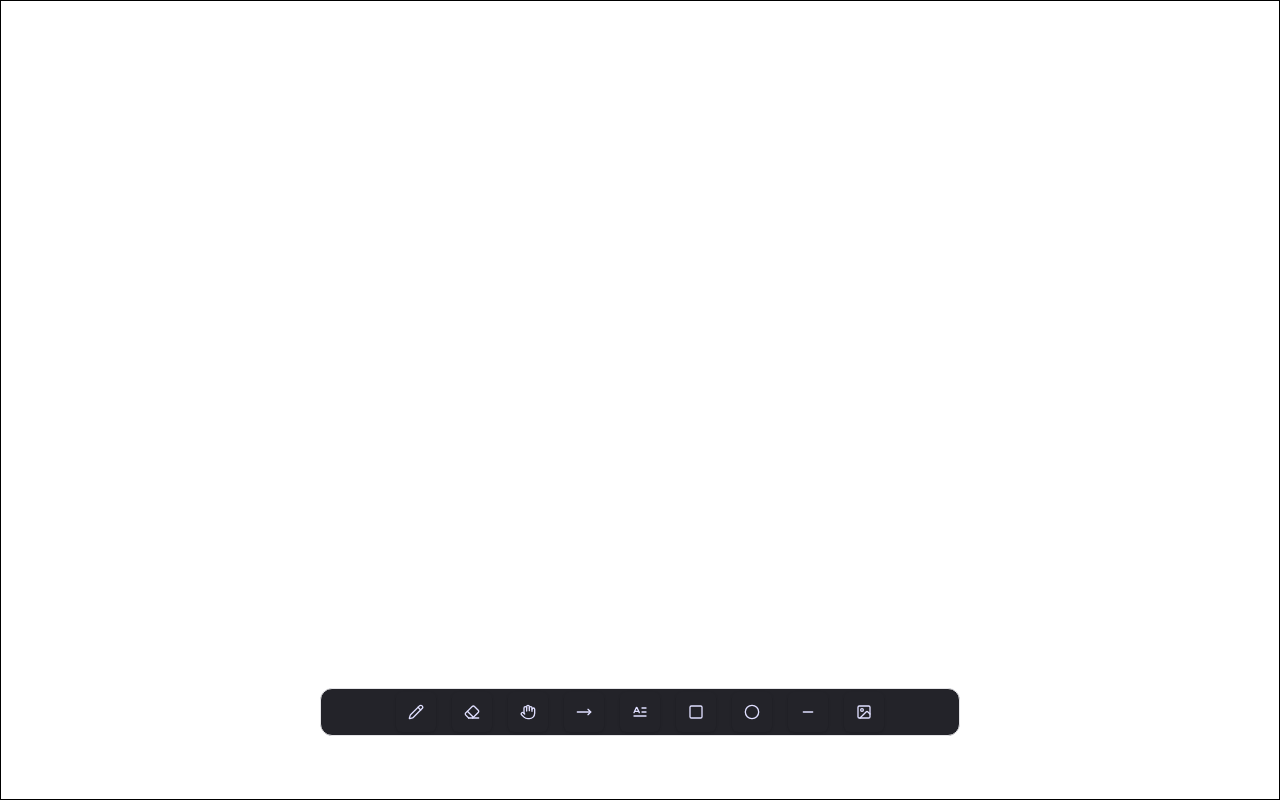
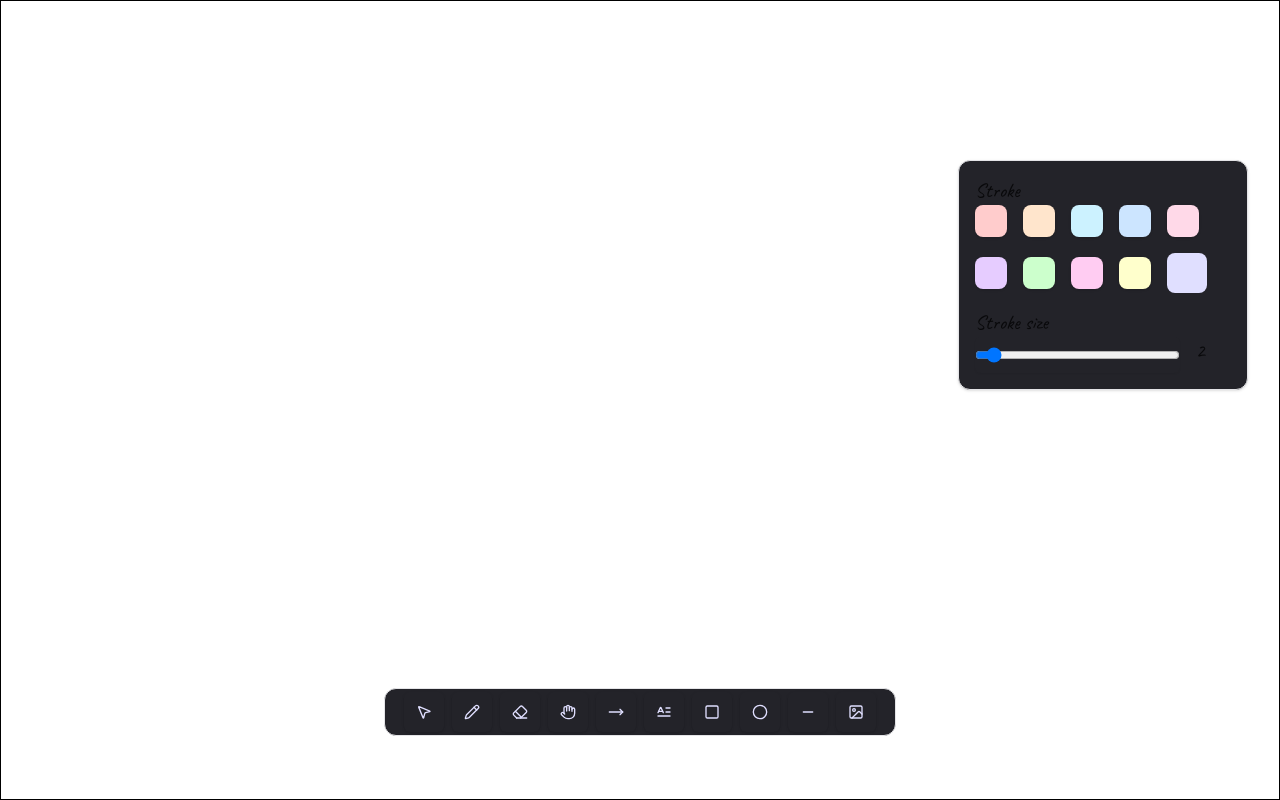
Before and after one commit to Bimesh27/Draw-Me, a Next.js app: page / in a window 1280 px wide. Built offline with nearby package versions, Linux system fonts and the light colour scheme.

Commit message:
add color picker and strokeWidth

```diff
--- a/package.json
+++ b/package.json
@@ -10,6 +10,7 @@
   },
   "dependencies": {
     "@radix-ui/react-dropdown-menu": "^2.1.4",
+    "@radix-ui/react-separator": "^1.1.1",
     "@radix-ui/react-slot": "^1.1.1",
     "class-variance-authority": "^0.7.1",
     "clsx": "^2.1.1",
--- a/src/app/page.tsx
+++ b/src/app/page.tsx
@@ -5,7 +5,6 @@ export default function Home() {
     <div className="w-full max-h-screen flex justify-center">
       {/* <Menu /> */}
       <Canvas />
-
     </div>
   );
 }
--- a/src/components/Canvas.tsx
+++ b/src/components/Canvas.tsx
@@ -2,6 +2,8 @@
 
 import React, { useRef, useState, useEffect } from "react";
 import Tools from "./Tools";
+import ToolsDetails from "./ToolsDetails";
+import { defaultColor } from "@/constants";
 
 const DrawingCanvas: React.FC = () => {
   const canvasRef = useRef<HTMLCanvasElement | null>(null);
@@ -9,6 +11,8 @@ const DrawingCanvas: React.FC = () => {
   const [startPoint, setStartPoint] = useState<{ x: number; y: number } | null>(
     null
   );
+  const [strokeSize, setStrokeSize] = useState<number>(2);
+  const [strokeColor, setStrokeColor] = useState<string>(defaultColor);
 
   const scale = window.devicePixelRatio * 3; // Adjust the scaling factor for higher DPI
 
@@ -72,8 +76,8 @@ const DrawingCanvas: React.FC = () => {
     const context = canvas.getContext("2d");
 
     // Set brush size and color dynamically
-    context!.lineWidth = 3;
-    context!.strokeStyle = "white";
+    context!.lineWidth = strokeSize;
+    context!.strokeStyle = strokeColor;
     context!.lineCap = "round"; // Smooth lines
 
     context?.beginPath();
@@ -108,6 +112,12 @@ const DrawingCanvas: React.FC = () => {
         onTouchCancel={handleEnd}
       />
       <Tools />
+      <ToolsDetails
+        strokeSize={strokeSize}
+        setStrokeSize={setStrokeSize}
+        strokeColor={strokeColor}
+        setStrokeColor={setStrokeColor}
+      />
     </div>
   );
 };
--- a/src/components/Tools.tsx
+++ b/src/components/Tools.tsx
@@ -4,8 +4,8 @@ import React from "react";
 
 const Tools = () => {
   return (
-    <div className="h-12 min-w-[40rem] bg-[#232329] rounded-xl border z-50 absolute bottom-16  max-sm:min-w-[20rem] max-md:min-w-[30rem]">
-      <div className="flex space-x-4 justify-center items-center w-full h-full hover:cursor-pointer">
+    <div className="h-12 min-w-[32rem] bg-[#232329] rounded-xl border z-50 absolute bottom-16  max-sm:min-w-[20rem] max-md:min-w-[30rem]">
+      <div className="flex space-x-2 justify-center items-center w-full h-full hover:cursor-pointer">
         {toolsItems.map((tool) => (
           <Button
             className="px-3 py-5 bg-transparent hover:bg-[#38383f]"
--- /dev/null
+++ b/src/components/ToolsDetails.tsx
@@ -0,0 +1,85 @@
+"use client";
+
+import React, { SetStateAction, useRef } from "react";
+import { Card } from "./ui/card";
+import { colorSample } from "@/constants";
+import { cn } from "@/lib/utils";
+import { Button } from "./ui/button";
+import { Input } from "./ui/input";
+import { Separator } from "./ui/separator";
+
+interface Props {
+  strokeSize: number;
+  strokeColor: string;
+  setStrokeSize: React.Dispatch<SetStateAction<number>>;
+  setStrokeColor: React.Dispatch<SetStateAction<string>>;
+}
+
+const ToolsDetails = ({
+  strokeSize,
+  setStrokeSize,
+  strokeColor,
+  setStrokeColor,
+}: Props) => {
+  const colorPickerRef = useRef<HTMLInputElement | null>(null);
+
+  return (
+    <Card className="w-[290px] absolute right-8 top-40 bg-[#232329] flex justify-center flex-col p-4">
+      <section>
+        <span className="text-xl">Stroke</span>
+        <div className="flex gap-4 flex-wrap justify-start items-center">
+          {colorSample.map((c, idx) => (
+            <div
+              key={idx}
+              className={cn(
+                "flex items-center justify-center rounded-md ",
+                strokeColor === c ? "bg-black" : ""
+              )}
+            >
+              <Button
+                className={cn(
+                  "size-8 rounded-lg hover:cursor-pointer p-0 hover:scale-105 transition-all"
+                )}
+                style={{ backgroundColor: c }}
+                onClick={() => setStrokeColor(c)}
+              ></Button>
+            </div>
+          ))}
+
+          <button
+            className={`size-10 rounded-lg hover:cursor-pointer p-0 hover:scale-105 transition-all`}
+            style={{ backgroundColor: strokeColor }}
+            onClick={() => colorPickerRef?.current?.click()}
+          ></button>
+          <Input
+            type="color"
+            className=" top-12 right-0  scale-0"
+            style={{
+              position: "absolute",
+              top: "50px", // Adjust the top position
+              left: "50px", // Adjust the left position
+              zIndex: 1000, // Ensure it is above other elements
+            }}
+            ref={colorPickerRef}
+            onChange={(e) => setStrokeColor(e.target.value)}
+          />
+        </div>
+      </section>
+      <section className="mt-4 text-xl">
+        <span>Stroke size</span>
+        <div className="flex space-x-4">
+          <Input
+            type="range"
+            className="w-[80%] p-0"
+            value={strokeSize}
+            max={20}
+            min={1}
+            onChange={(e) => setStrokeSize(Number(e.target.value))}
+          />
+          <span className="font-normal">{strokeSize}</span>
+        </div>
+      </section>
+    </Card>
+  );
+};
+export default ToolsDetails;
--- /dev/null
+++ b/src/components/ui/card.tsx
@@ -0,0 +1,76 @@
+import * as React from "react"
+
+import { cn } from "@/lib/utils"
+
+const Card = React.forwardRef<
+  HTMLDivElement,
+  React.HTMLAttributes<HTMLDivElement>
+>(({ className, ...props }, ref) => (
+  <div
+    ref={ref}
+    className={cn(
+      "rounded-xl border bg-card text-card-foreground shadow",
+      className
+    )}
+    {...props}
+  />
+))
+Card.displayName = "Card"
+
+const CardHeader = React.forwardRef<
+  HTMLDivElement,
+  React.HTMLAttributes<HTMLDivElement>
+>(({ className, ...props }, ref) => (
+  <div
+    ref={ref}
+    className={cn("flex flex-col space-y-1.5 p-6", className)}
+    {...props}
+  />
+))
+CardHeader.displayName = "CardHeader"
+
+const CardTitle = React.forwardRef<
+  HTMLDivElement,
+  React.HTMLAttributes<HTMLDivElement>
+>(({ className, ...props }, ref) => (
+  <div
+    ref={ref}
+    className={cn("font-semibold leading-none tracking-tight", className)}
+    {...props}
+  />
+))
+CardTitle.displayName = "CardTitle"
+
+const CardDescription = React.forwardRef<
+  HTMLDivElement,
+  React.HTMLAttributes<HTMLDivElement>
+>(({ className, ...props }, ref) => (
+  <div
+    ref={ref}
+    className={cn("text-sm text-muted-foreground", className)}
+    {...props}
+  />
+))
+CardDescription.displayName = "CardDescription"
+
+const CardContent = React.forwardRef<
+  HTMLDivElement,
+  React.HTMLAttributes<HTMLDivElement>
+>(({ className, ...props }, ref) => (
+  <div ref={ref} className={cn("p-6 pt-0", className)} {...props} />
+))
+CardContent.displayName = "CardContent"
+
+const CardFooter = React.forwardRef<
+  HTMLDivElement,
+  React.HTMLAttributes<HTMLDivElement>
+>(({ className, ...props }, ref) => (
+  <div
+    ref={ref}
+    className={cn("flex items-center p-6 pt-0", className)}
+    {...props}
+  />
+))
+CardFooter.displayName = "CardFooter"
+
+export { Card, CardHeader, CardFooter, CardTitle, CardDescription, CardContent }
--- /dev/null
+++ b/src/components/ui/input.tsx
@@ -0,0 +1,22 @@
+import * as React from "react"
+
+import { cn } from "@/lib/utils"
+
+const Input = React.forwardRef<HTMLInputElement, React.ComponentProps<"input">>(
+  ({ className, type, ...props }, ref) => {
+    return (
+      <input
+        type={type}
+        className={cn(
+          "flex h-9 w-full rounded-md border border-input bg-transparent px-3 py-1 text-base shadow-sm transition-colors file:border-0 file:bg-transparent file:text-sm file:font-medium file:text-foreground placeholder:text-muted-foreground focus-visible:outline-none focus-visible:ring-1 focus-visible:ring-ring disabled:cursor-not-allowed disabled:opacity-50 md:text-sm",
+          className
+        )}
+        ref={ref}
+        {...props}
+      />
+    )
+  }
+)
+Input.displayName = "Input"
+
+export { Input }
--- /dev/null
+++ b/src/components/ui/separator.tsx
@@ -0,0 +1,31 @@
+"use client"
+
+import * as React from "react"
+import * as SeparatorPrimitive from "@radix-ui/react-separator"
+
+import { cn } from "@/lib/utils"
+
+const Separator = React.forwardRef<
+  React.ElementRef<typeof SeparatorPrimitive.Root>,
+  React.ComponentPropsWithoutRef<typeof SeparatorPrimitive.Root>
+>(
+  (
+    { className, orientation = "horizontal", decorative = true, ...props },
+    ref
+  ) => (
+    <SeparatorPrimitive.Root
+      ref={ref}
+      decorative={decorative}
+      orientation={orientation}
+      className={cn(
+        "shrink-0 bg-border",
+        orientation === "horizontal" ? "h-[1px] w-full" : "h-full w-[1px]",
+        className
+      )}
+      {...props}
+    />
+  )
+)
+Separator.displayName = SeparatorPrimitive.Root.displayName
+
+export { Separator }
--- a/src/constants/index.tsx
+++ b/src/constants/index.tsx
@@ -5,48 +5,62 @@ import {
   Image,
   LetterText,
   Minus,
+  MousePointer2,
   MoveRight,
   Pencil,
   Square,
 } from "lucide-react";
 
-const iconColor = "#E0DFFF";
+export const defaultColor = "#E0DFFF";
 
 export const toolsItems = [
+  { name: "Select", icon: <MousePointer2 color={defaultColor} /> },
   {
     name: "Pencil",
-    icon: <Pencil color={iconColor} />,
+    icon: <Pencil color={defaultColor} />,
   },
   {
     name: "Eraser",
-    icon: <Eraser color={iconColor} />,
+    icon: <Eraser color={defaultColor} />,
   },
   {
     name: "Drag",
-    icon: <Hand color={iconColor} />,
+    icon: <Hand color={defaultColor} />,
   },
   {
     name: "Arrow",
-    icon: <MoveRight color={iconColor} />,
+    icon: <MoveRight color={defaultColor} />,
   },
   {
     name: "Text",
-    icon: <LetterText color={iconColor} />,
+    icon: <LetterText color={defaultColor} />,
   },
   {
     name: "Square",
-    icon: <Square color={iconColor} />,
+    icon: <Square color={defaultColor} />,
   },
   {
     name: "Circle",
-    icon: <Circle color={iconColor} />,
+    icon: <Circle color={defaultColor} />,
   },
   {
     name: "Line",
-    icon: <Minus color={iconColor} />,
+    icon: <Minus color={defaultColor} />,
   },
   {
     name: "Image",
-    icon: <Image color={iconColor} />,
+    icon: <Image color={defaultColor} />,
   },
 ];
+
+export const colorSample = [
+  "#FFCCCC", // Bright Light Coral
+  "#FFE5CC", // Light Tangerine Cream
+  "#CCF2FF", // Light Electric Sky Blue
+  "#CCE5FF", // Vivid Soft Blue
+  "#FFD9E8", // Vibrant Pink Blush
+  "#E6CCFF", // Bright Lavender Mist
+  "#CCFFCC", // Vibrant Mint Green
+  "#FFCCF2", // Light Magenta Pink
+  "#FFFFCC", // Vibrant Lemonade Yellow
+];
```
Also changed, not shown: 1 other file (tests, documents, lock files or other folders).
